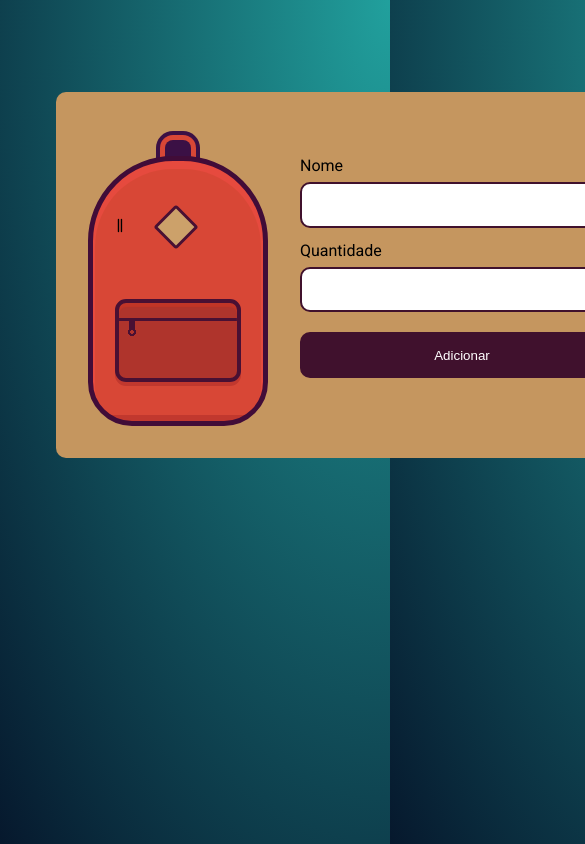
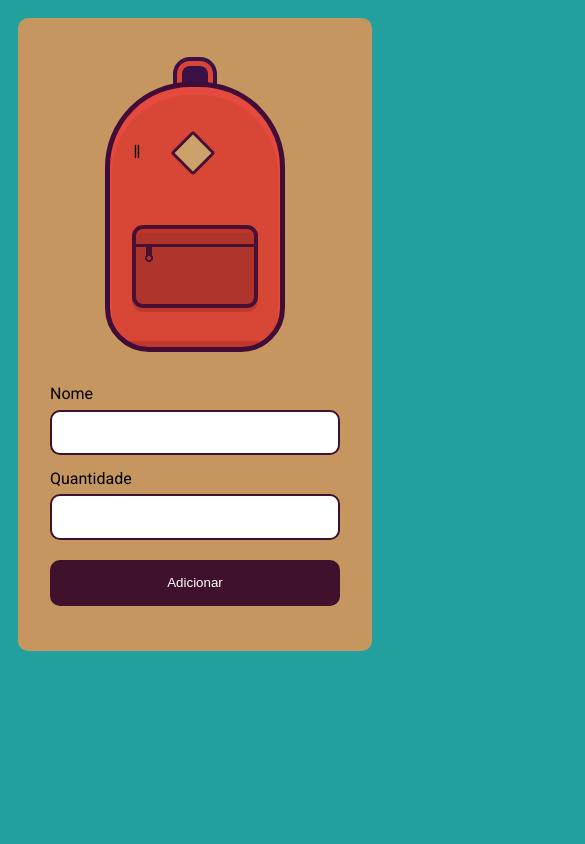
Before and after one commit to LuizFelipeGondim/small-projects, a plain HTML site: page mochila-de-viagem/index.html in a window 390 px wide. Shown: the top 844 px of the page, 585 px wide, since content can reach past the window. Drawn offline with Linux system fonts and the light colour scheme.

Commit message:
fix responsive

```diff
--- a/mochila-de-viagem/css/style.css
+++ b/mochila-de-viagem/css/style.css
@@ -1,5 +1,5 @@
 html {
-    background: radial-gradient(farthest-corner at right top,#21A09D, #06182D);
+    background-color:#21A09D;
     height: 100%;
     font-family: 'Roboto', cursive;
 }
@@ -21,6 +21,7 @@ html {
     background: #C5965F;
     border-radius: 10px;
     gap: 2em;
+
 }
 
 .mochila {
@@ -100,9 +101,10 @@ html {
     cursor: pointer;
 }
 
-.lista {
+ul.lista {
     margin: 0;
     padding: 0;
+    width: 100%;
 }
 
 .item {
@@ -129,3 +131,25 @@ html {
     Background: #C5965F;
     font-weight: 400;
 }
+
+@media screen and (max-width: 1024px) {
+    .conteudo {
+        flex-direction: column;
+    }
+
+    .principal {
+        width: 100%;
+        min-width: auto;
+    }
+}
+
+@media screen and (max-width: 650px) {
+    .conteudo {
+        padding: 10px;
+    }
+
+    .principal {
+        flex-direction: column;
+        align-items: center;
+    }
+}
```
